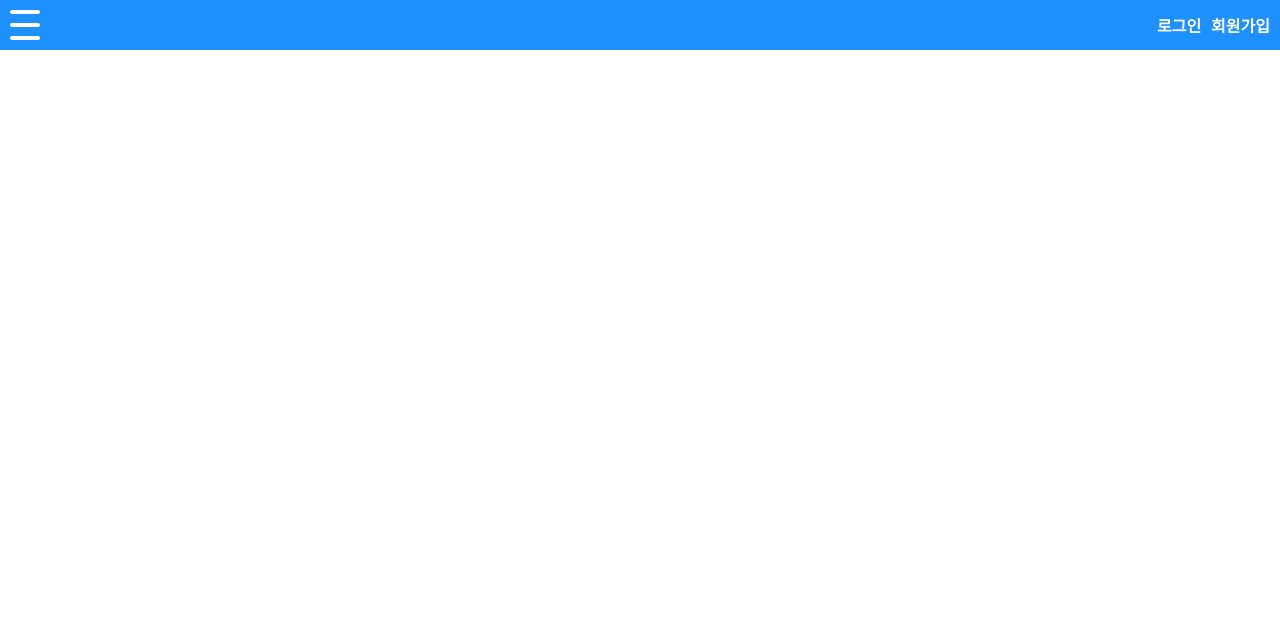
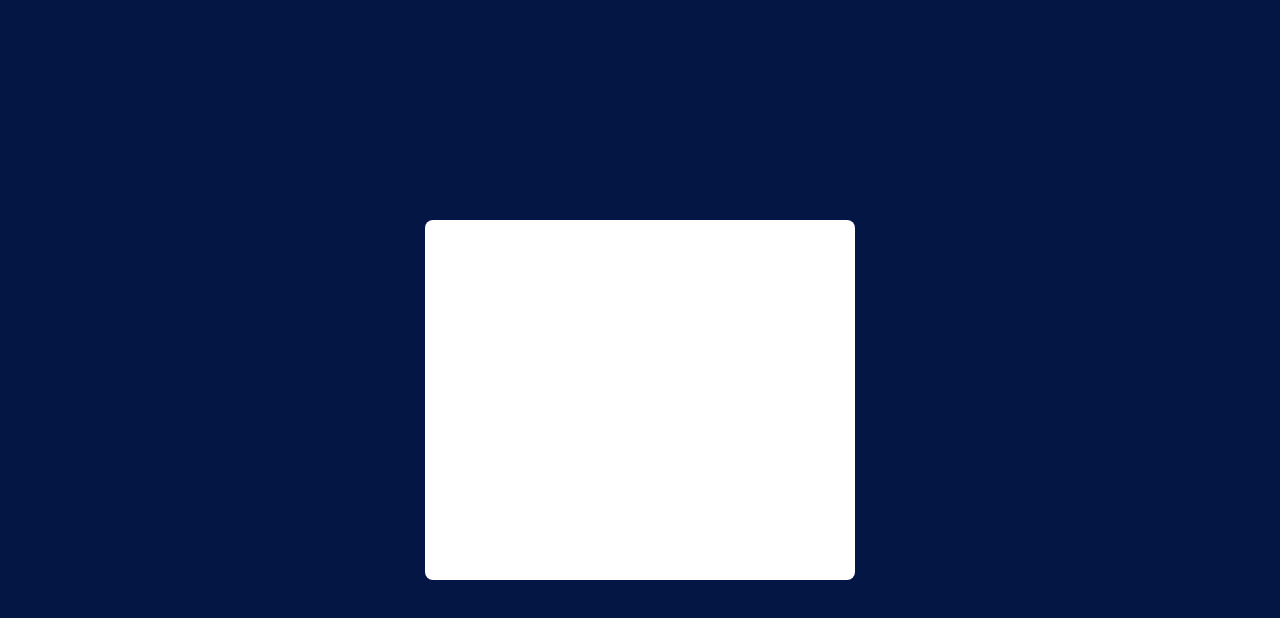
Before and after one commit to eorjs37/vue-typescript, a Vue app: page /login in a window 1280 px wide. Before the commit this address had no page. Shown: the top 618 px of the page. Built offline with nearby package versions, Linux system fonts and the light colour scheme.

Commit message:
login view

```diff
--- a/src/App.vue
+++ b/src/App.vue
@@ -3,19 +3,7 @@ import { RouterView } from 'vue-router';
 </script>
 
 <template>
-   <HeaderComponent></HeaderComponent>
-   <SideBarComponent></SideBarComponent>
-   <div class="container">
-      <main>
-         <RouterView />
-      </main>
-   </div>
+   <RouterView />
 </template>
 
-<style scoped>
-.container {
-   max-width: 1200px;
-   width: 100%;
-   margin: 0 auto;
-}
-</style>
+<style scoped></style>
--- a/src/assets/_variables.css
+++ b/src/assets/_variables.css
@@ -1,4 +1,5 @@
 :root {
   --blue: #1e90ff;
   --white: #ffffff;
+  --041643: #041643;
 }
--- a/src/assets/main.css
+++ b/src/assets/main.css
@@ -2,6 +2,7 @@
 @import './reset.css';
 @import './_variables.css';
 
+html,
 body {
   font-family: 'Noto Sans KR', sans-serif;
 }
--- /dev/null
+++ b/src/assets/styles/login.css
@@ -0,0 +1,20 @@
+.login_container {
+    width: 100%;
+    height: 100%;
+    background-color: var(--041643);
+    position: absolute;
+    top: 50%;
+    left: 50%;
+    transform: translate(-50%, -50%);
+}
+
+.form_login {
+    position: absolute;
+    top: 50%;
+    left: 50%;
+    transform: translate(-50%, -50%);
+    width: 430px;
+    height: 360px;
+    background-color: var(--white);
+    border-radius: 8px;
+}
--- a/src/router/index.ts
+++ b/src/router/index.ts
@@ -7,8 +7,8 @@ const router = createRouter({
       {
          path: '/',
          name: 'home',
-         component: HomeView
-      },
+         component: HomeView,
+         children:[
             {
                path: '/blog-write',
                name: 'blog-write',
@@ -20,6 +20,13 @@ const router = createRouter({
                component: () => import('../views/BlogList.vue')
             }
          ]
+      },
+      {
+         path:'/login',
+         name:'login',
+         component: () => import(`../views/login/LoginView.vue`)
+      }
+   ]
 });
 
 export default router;
--- a/src/views/HomeView.vue
+++ b/src/views/HomeView.vue
@@ -1,5 +1,19 @@
-<script setup lang="ts"></script>
+<script setup lang="ts">
+import { RouterView } from 'vue-router';
+</script>
 
 <template>
-   <main></main>
+   <HeaderComponent></HeaderComponent>
+   <SideBarComponent></SideBarComponent>
+   <div class="container">
+      <RouterView />
+   </div>
 </template>
+
+<style scoped>
+.container {
+   max-width: 1200px;
+   width: 100%;
+   margin: 0 auto;
+}
+</style>
--- /dev/null
+++ b/src/views/login/LoginView.vue
@@ -0,0 +1,9 @@
+<template>
+    <div class="login_container">
+        <form class="form_login"></form>
+    </div>
+</template>
+<script setup lang="ts">
+
+</script>
+<style src="@/assets/styles/login.css" scoped></style>
```
Also changed, not shown: src/assets/images/gradien.png (added). Lines whose indentation alone changed are shown as unchanged.
